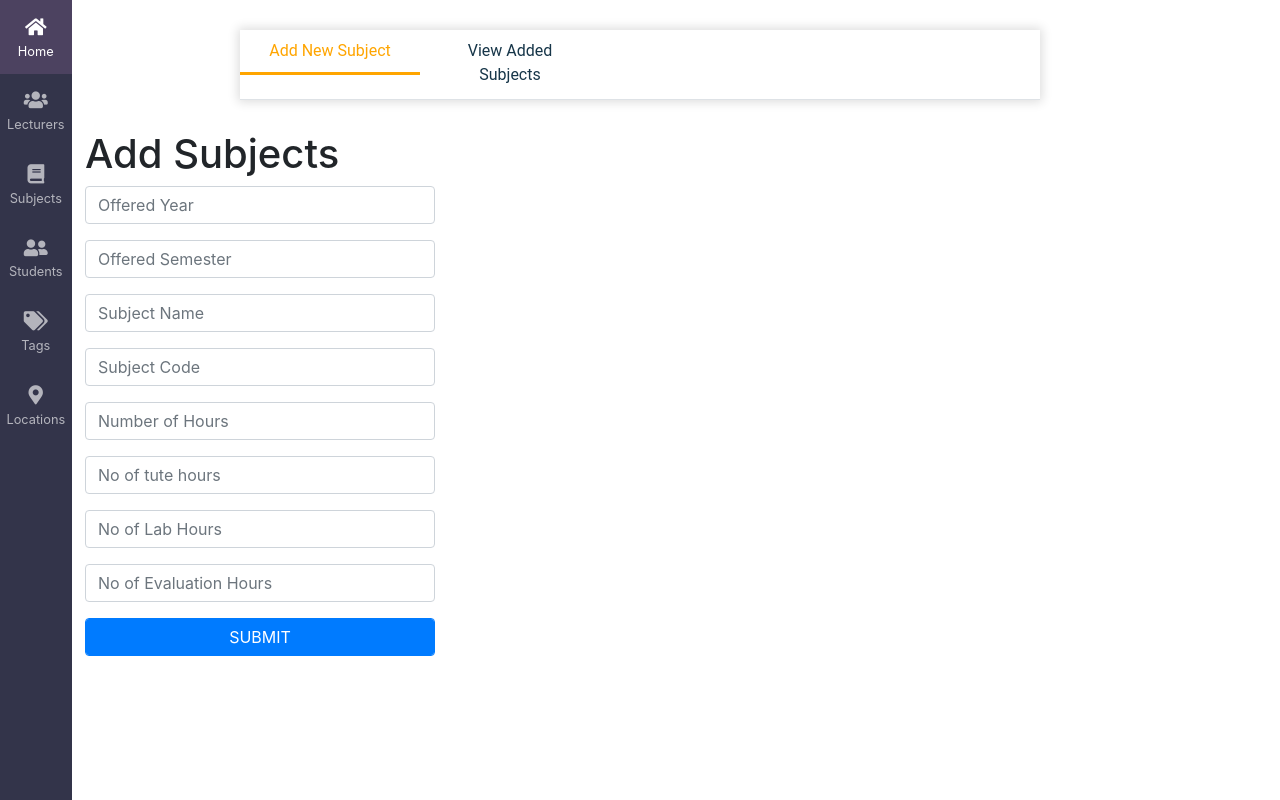
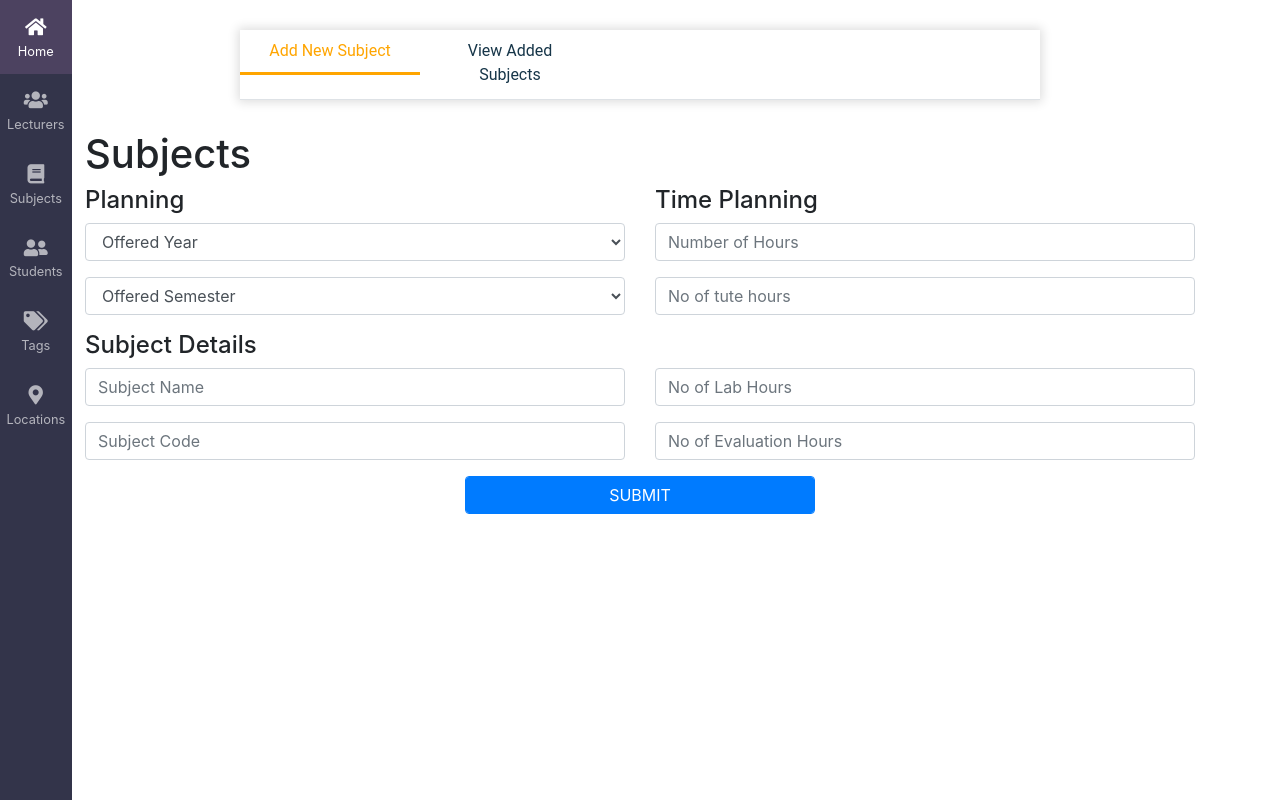
Before and after one commit to shanesoysa/CAD, a Django app: page /subjects/ in a window 1280 px wide. Run offline with Django 3.2, Linux system fonts and the light colour scheme; data that the repository does not hold is empty; some libraries are stand-ins or nearby versions.

Commit message:
front end changes

```diff
--- a/cadpy/template/list_subjects.html
+++ b/cadpy/template/list_subjects.html
@@ -24,25 +24,85 @@
 
 
     <div class="row">
-      <div class="col-md-4" id="formadddiv">
-        <h1 id="subjectTitle" class="">Add Subjects</h1>
+      <div class="col-md-12" id="formadddiv">
+        <h1 id="subjectTitle" class="">Subjects</h1>
         <form id="addLecturer" action="" >
 
-          <div class="form-group">
-            <input class="form-control" type="text" name="offeredYear1" placeholder="Offered Year" >
+
+
+
+          <div class="form-group row">
+            <div class="col-6">
+              <h4>Planning</h4>
+              <!-- <input class="form-control" type="text" name="offeredYear1" placeholder="Offered Year" > -->
+
+              <select
+              class="form-control"
+              id="offeredYear1"
+              name="offeredYear1"
+              placeholder="Offered Year"
+            >
+            <option disabled selected>Offered Year</option>
+            <option value="1">1st Year</option>
+            <option value="2">2nd Year</option>
+            <option  value="3">3rd Year</option>
+            <option value="4">4th Year</option>
+
+          </select>
+
+            </div>
+
+
+            <div class="col-6">
+              <h4>Time Planning</h4>
+              <input class="form-control" type="number" name="noLecHours1" placeholder="Number of Hours" >
+            </div>
           </div>
 
-          <div class="form-group">
-            <input class="form-control" type="text" name="offeredSemester1" placeholder="Offered Semester" >
+          <div class="form-group row">
+            <div class="col-6">
+            <!-- <input class="form-control" type="text" name="offeredSemester1" placeholder="Offered Semester" > -->
+
+            <select
+            class="form-control"
+            id="offeredSemester1"
+            name="offeredSemester1"
+
+          >
+          <option disabled selected>Offered Semester</option>
+          <option value="1">1st Semester</option>
+          <option value="2">2nd Semester</option>
+
+
+        </select>
+
+            </div>
+            <div class="col-6">
+              <input class="form-control" type="number" name="noTutHours1" placeholder="No of tute hours" >
+            </div>
           </div>
 
-          <div class="form-group">
+          <h4>Subject Details</h4>
+          <div class="form-group row">
+            <div class="col-6">
             <input class="form-control" type="text" name="subjectName1" placeholder="Subject Name" >
+            </div>
+            <div class="col-6">
+            <input class="form-control" type="number" name="noLabHours1" placeholder="No of Lab Hours" >
+            </div>
           </div>
 
-          <div class="form-group">
+          <div class="form-group row">
+            <div class="col-6">
             <input class="form-control" type="text" name="subjectCode1" placeholder="Subject Code" >
+            </div>
+            <div class="col-6">
+              <input class="form-control" type="number" name="noEveHours1" placeholder="No of Evaluation Hours" >
+            </div>
           </div>
+
+
+          <!-- <h4>Time Planning</h4>
 
           <div class="form-group">
             <input class="form-control" type="number" name="noLecHours1" placeholder="Number of Hours" >
@@ -58,10 +118,21 @@
 
           <div class="form-group">
             <input class="form-control" type="number" name="noEveHours1" placeholder="No of Evaluation Hours" >
+          </div> -->
+
+          <div class="form-group row">
+            <div class="col-4">
+
+            </div>
+            <div class="col-4">
+              <button class="btn btn-primary form-control" type="submit">SUBMIT</button>
+            </div>
+            <div class="col-4">
+
+            </div>
           </div>
 
 
-          <button class="btn btn-primary form-control" type="submit">SUBMIT</button>
         </form>
       </div>
 
@@ -247,8 +318,8 @@
 
   // Create Django Ajax Call
   $("form#addLecturer").submit(function() {
-      var offeredYearInput = $('input[name="offeredYear1"]').val();
-      var offeredSemesterInput = $('input[name="offeredSemester1"]').val().trim();
+      var offeredYearInput = $('#offeredYear1').val();
+      var offeredSemesterInput = $('#offeredSemester1').val();
       var subjectNameInput = $('input[name="subjectName1"]').val().trim();
       var subjectCodeInput = $('input[name="subjectCode1"]').val().trim();
       var noLecHoursInput = $('input[name="noLecHours1"]').val().trim();
```
Also changed, not shown: cadpy/template/list_lecturers.html (+36 -6 lines).
